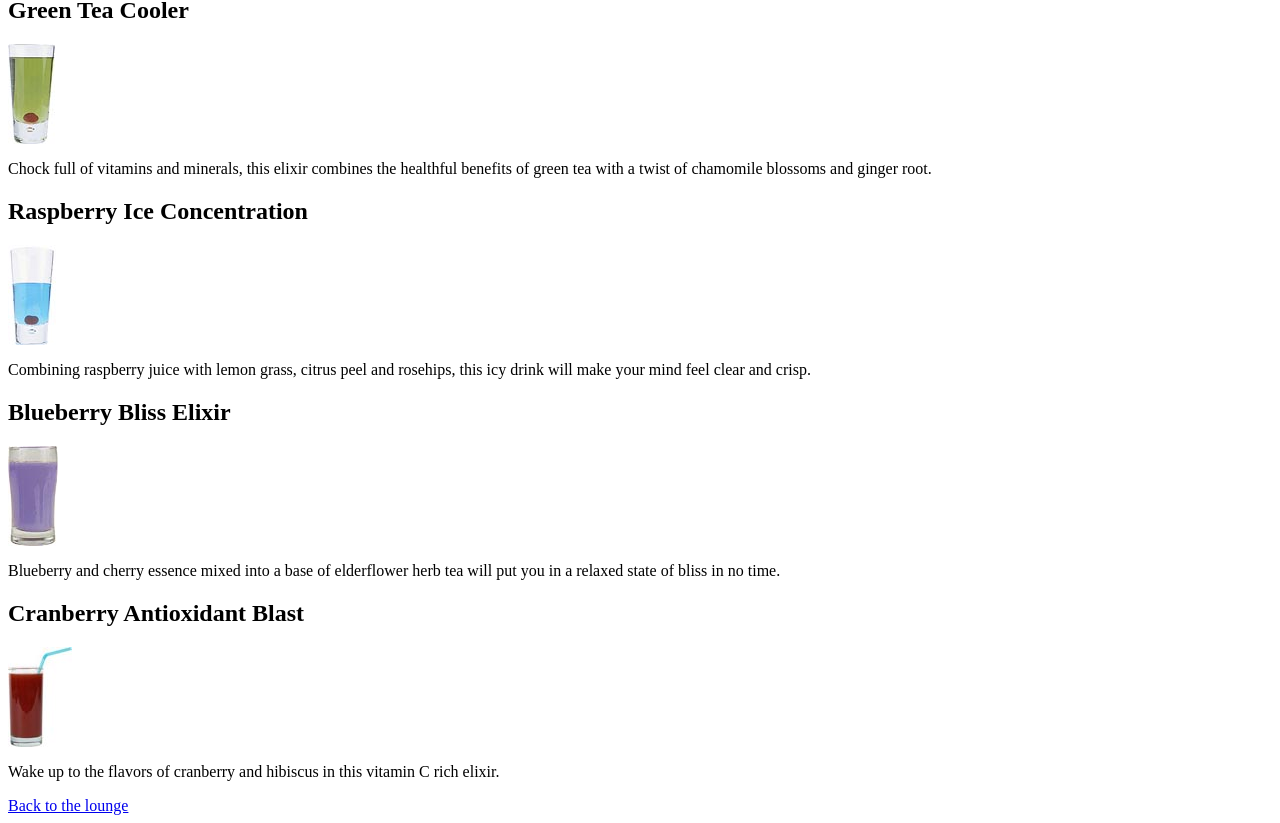
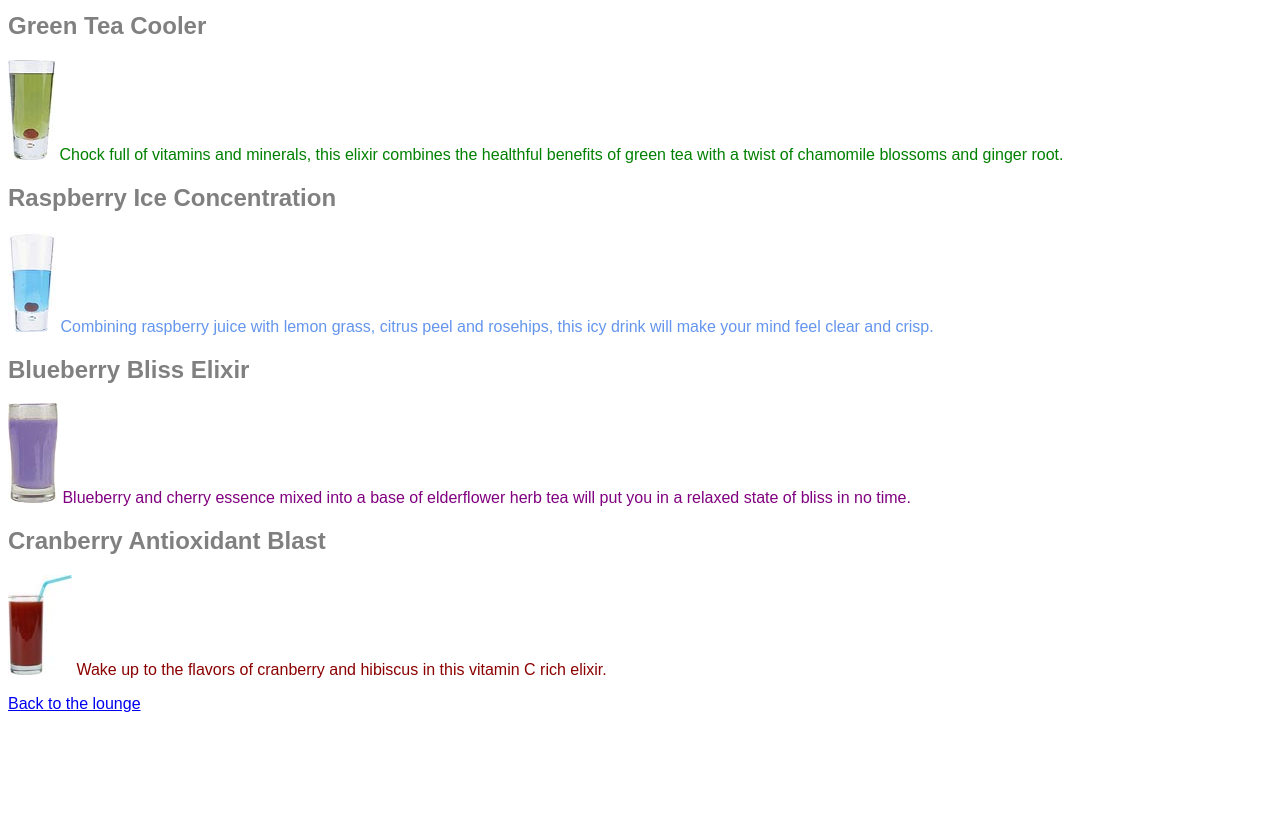
Before and after one commit to TittaAlves/html_css_lounge, a plain HTML site: page beverages/elixir.html in a window 1280 px wide. Shown: the part 69-892 px from the top of the page. After the commit the page ends 800 px from the top, so only its background shows below. Drawn offline with Linux system fonts and the light colour scheme.

Commit message:
Realizado alterações na página com CSS - cores, fontes e tamanhos

```diff
--- a/beverages/elixir.html
+++ b/beverages/elixir.html
@@ -1,21 +1,32 @@
+<!DOCTYPE html>
 <html>
   <head>
+    <meta charset="utf-8">
     <title>Our Elixirs</title>
+    <link type="text/css" rel="stylesheet" href="../lounge.css">
   </head>
   <body>
     <h1>Our Elixirs</h1>
     <h2>Green Tea Cooler</h2>
-    <img src="../images/green.jpg">
-    <p>Chock full of vitamins and minerals, this elixir combines the healthful benefits of green tea with a twist of chamomile blossoms and ginger root.</p>
+    <p class="greentea">
+      <img src="../images/green.jpg">
+      Chock full of vitamins and minerals, this elixir combines the healthful benefits of green tea with a twist of chamomile blossoms and ginger root.
+    </p>
     <h2>Raspberry Ice Concentration</h2>
-    <img src="../images/lightblue.jpg">
-    <p>Combining raspberry juice with lemon grass, citrus peel and rosehips, this icy drink will make your mind feel clear and crisp.</p>
+    <p class="raspberry">
+      <img src="../images/lightblue.jpg">
+      Combining raspberry juice with lemon grass, citrus peel and rosehips, this icy drink will make your mind feel clear and crisp.
+    </p>
     <h2>Blueberry Bliss Elixir</h2>
-    <img src="../images/blue.jpg">
-    <p>Blueberry and cherry essence mixed into a base of elderflower herb tea will put you in a relaxed state of bliss in no time.</p>
+    <p class="blueberry">
+      <img src="../images/blue.jpg">
+      Blueberry and cherry essence mixed into a base of elderflower herb tea will put you in a relaxed state of bliss in no time.
+    </p>
     <h2>Cranberry Antioxidant Blast</h2>
-    <img src="../images/red.jpg">
-    <p>Wake up to the flavors of cranberry and hibiscus in this vitamin C rich elixir.</p>
+    <p class="cranberry">
+      <img src="../images/red.jpg">
+      Wake up to the flavors of cranberry and hibiscus in this vitamin C rich elixir.
+    </p>
     <a href="../index.html">Back to the lounge</a>
   </body>
 </html>
--- /dev/null
+++ b/lounge.css
@@ -0,0 +1,35 @@
+body {
+    font-family: sans-serif;
+}
+
+h1, h2 {
+    color: gray;
+}
+
+h1 {
+    border-bottom: 1px solid black;
+}
+
+p {
+    color: maroon;
+}
+
+em {
+    font-family: serif;
+}
+
+p.greentea {
+    color: green;
+}
+
+p.raspberry {
+    color: cornflowerblue;
+}
+
+p.blueberry {
+    color: purple;
+}
+
+p.cranberry {
+    color: darkred;
+}
```
Also changed, not shown: about/directions.html (+3 -0 lines), index.html (+4 -1 lines).
